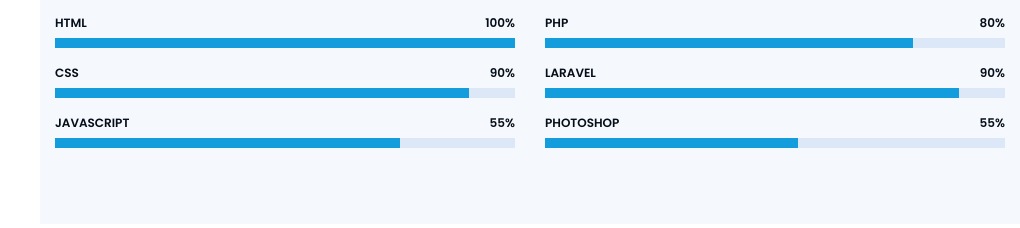
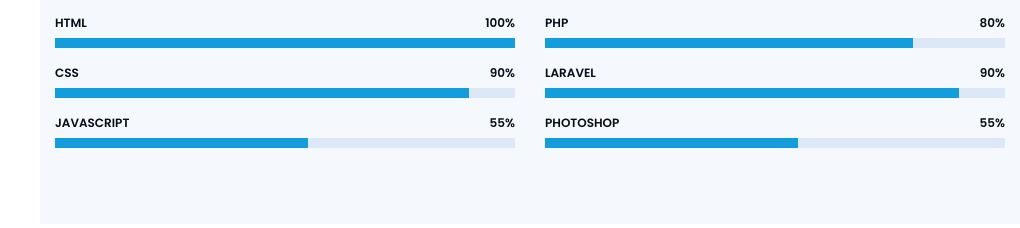
Before and after one commit to muhammadziadalfian07/muhammadziadalfian07.github.io, a plain HTML site: page index.html in a window 1280 px wide. Shown: the part 1460-1688 px from the top of the page, without its empty margins (260-1280 px from the left). Drawn offline with nearby package versions, Linux system fonts and the light colour scheme.

Commit message:
Update index.html

```diff
--- a/index.html
+++ b/index.html
@@ -155,7 +155,7 @@
             <div class="progress">
               <span class="skill">JavaScript <i class="val">55%</i></span>
               <div class="progress-bar-wrap">
-                <div class="progress-bar" role="progressbar" aria-valuenow="75" aria-valuemin="0" aria-valuemax="100">
+                <div class="progress-bar" role="progressbar" aria-valuenow="55" aria-valuemin="0" aria-valuemax="100">
                 </div>
               </div>
             </div>
```
